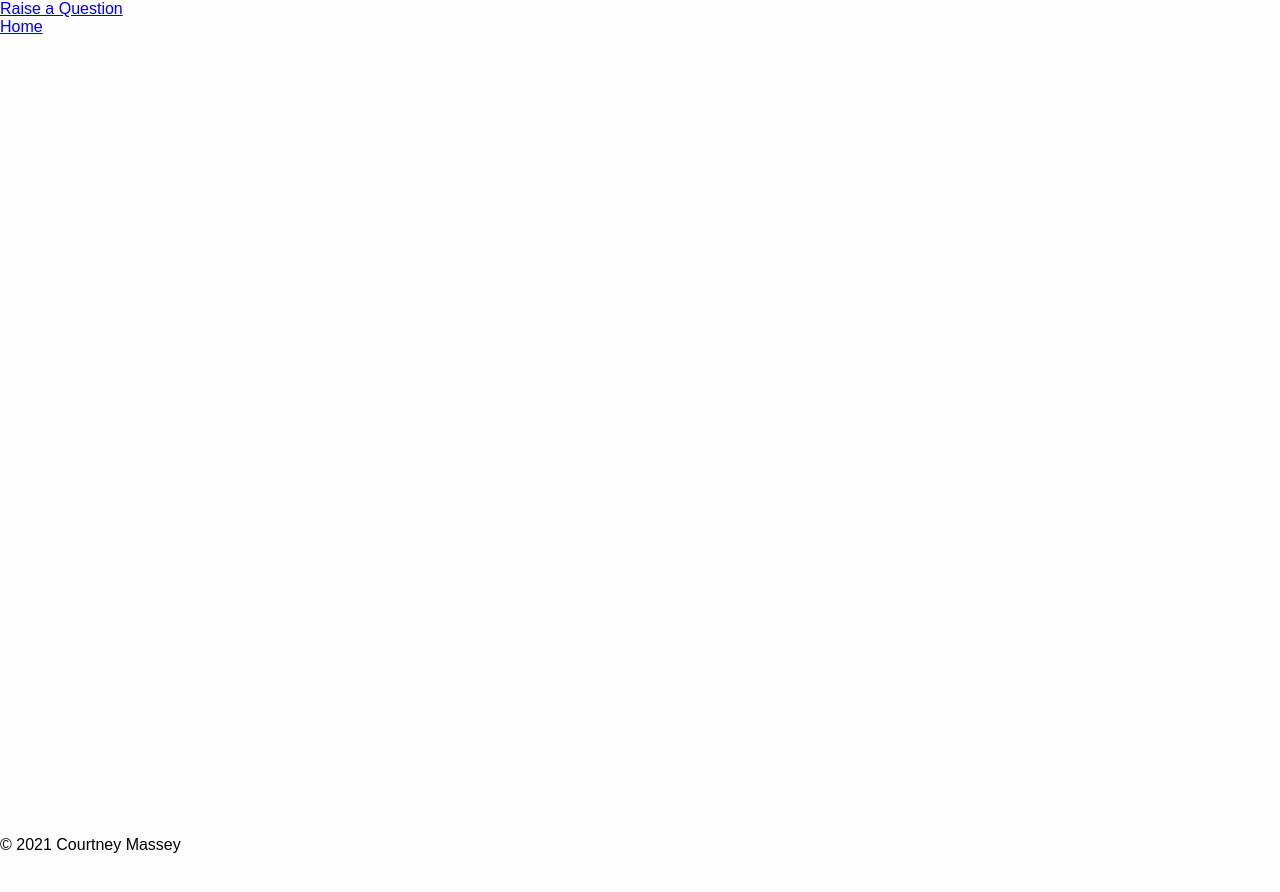
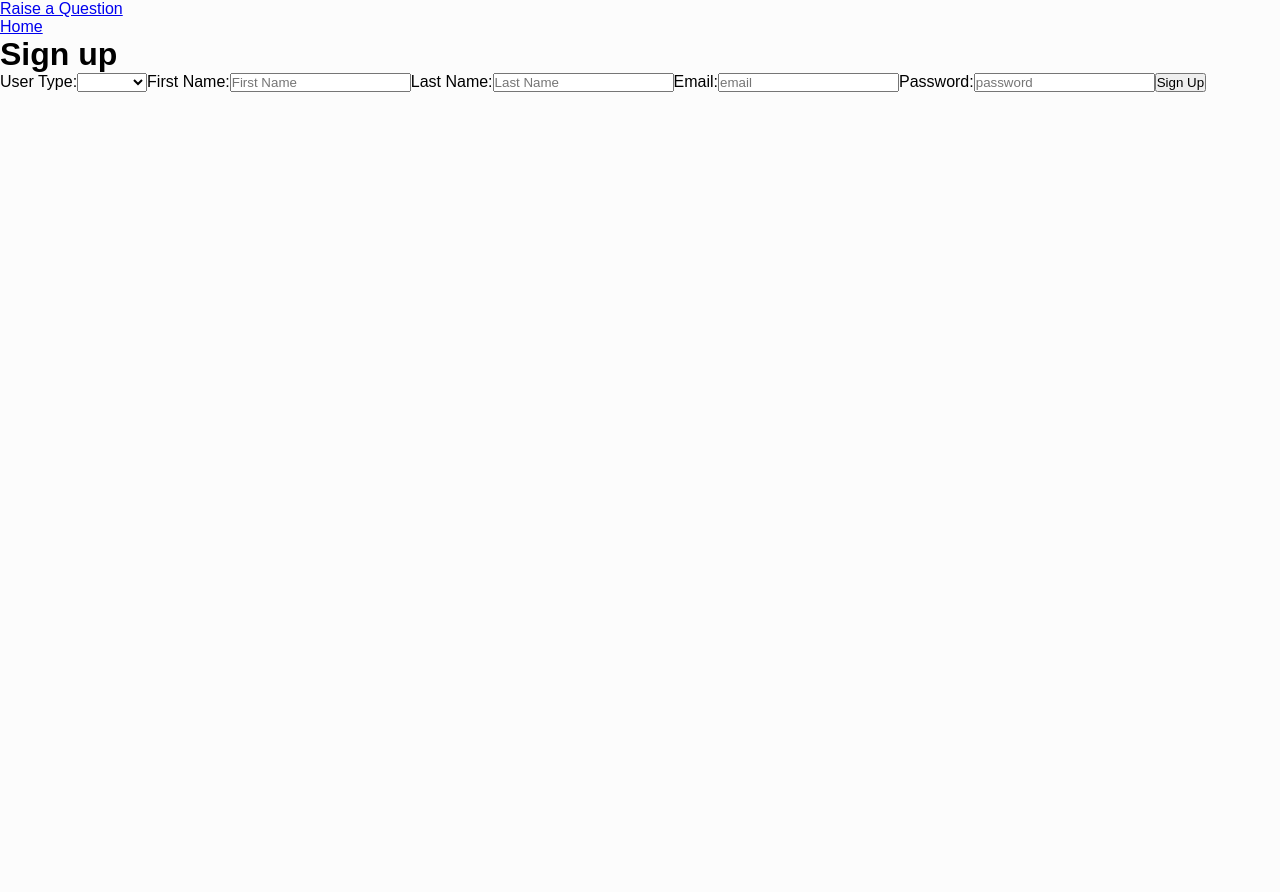
Before and after one commit to courtneycmassey/capstone-project, a React (Create React App) app: page /signup in a window 1280 px wide. Shown: the top 892 px of the page. After the commit the page ends 836 px from the top, so only its background shows below. Built offline with nearby package versions, Linux system fonts and the light colour scheme; no server answers; the HTML template or start-up script is replaced by a standard one.

Commit message:
adds select menu for user type

```diff
--- a/src/App.js
+++ b/src/App.js
@@ -26,14 +26,14 @@ const App = () => {
                             <hr/>
                             <Signup/>
                         </Route>
-                        {/* <Route exact path="/login" component={Login}/>
-                        <Route exact path="/signup" component={Signup}/> */}
+                        <Route exact path="/login" component={Login}/>
+                        <Route exact path="/signup" component={Signup}/>
                         <Route exact path="/class_form" component={ClassForm}/>
                         <Route exact path="/teacher_view" component={TeacherApp}/>
                         <Route exact path="/student_view" component={StudentApp}/>
                     </Switch>
                 </main>
-                <Footer/>
+                {/* <Footer/> */}
             </Router>
         </AuthProvider>
     );
--- a/src/Signup.js
+++ b/src/Signup.js
@@ -5,6 +5,8 @@ import app, { usersCollection } from './utilities/firebase.js';
 const SignUp = ({ history }) => {
 
     const storeUserInfo = (data, email, password, firstName, lastName, userType) => {
+
+        console.log(userType)
 
         usersCollection
         .doc(data.user.uid)
@@ -18,14 +20,20 @@ const SignUp = ({ history }) => {
     }
 
     const handleSignUp = useCallback(async event => {
+
+        // console.log(userType)
+        // console.log(event.target.elements)
+        // console.log(event.target.elements["user-type"].value)
         event.preventDefault();
-        const { userType, firstName, lastName, email, password } = event.target.elements;
+        const { firstName, lastName, email, password } = event.target.elements;
+        const userType = event.target.elements["user-type"].value;
+
         try {
             await app
                 .auth()
                 .createUserWithEmailAndPassword(email.value, password.value)
                 .then( (data) => {
-                    storeUserInfo(data, email.value, password.value, firstName.value, lastName.value, userType.value);
+                    storeUserInfo(data, email.value, password.value, firstName.value, lastName.value, userType);
                 }
                 );
             history.push("/");
@@ -41,10 +49,11 @@ const SignUp = ({ history }) => {
             <form onSubmit={handleSignUp}>
             <label>
                 User Type:
-                <input
-                    name="userType"
-                    type="text"
-                    placeholder="student or teacher" />
+                <select name='user-type' id="user-type">
+                    <option></option>
+                    <option value="student">Student</option>
+                    <option value="teacher">Teacher</option>
+                </select>
             </label>
             <label>
                 First Name:
--- a/src/components/questions.js
+++ b/src/components/questions.js
@@ -65,8 +65,8 @@ const Questions = ( {selectedTeacher, selectedClass} ) => {
                     <option value="TIME_ASC">Oldest Question First</option>
                 </select>
             </div>
-            <table className="table table-dark table-hover">
-                <thead>
+            <table className="table table-light table-hover">
+                <thead className="thead-dark">
                     <tr>
                         <th>QUESTION</th>
                         <th>VOTES</th>
```
